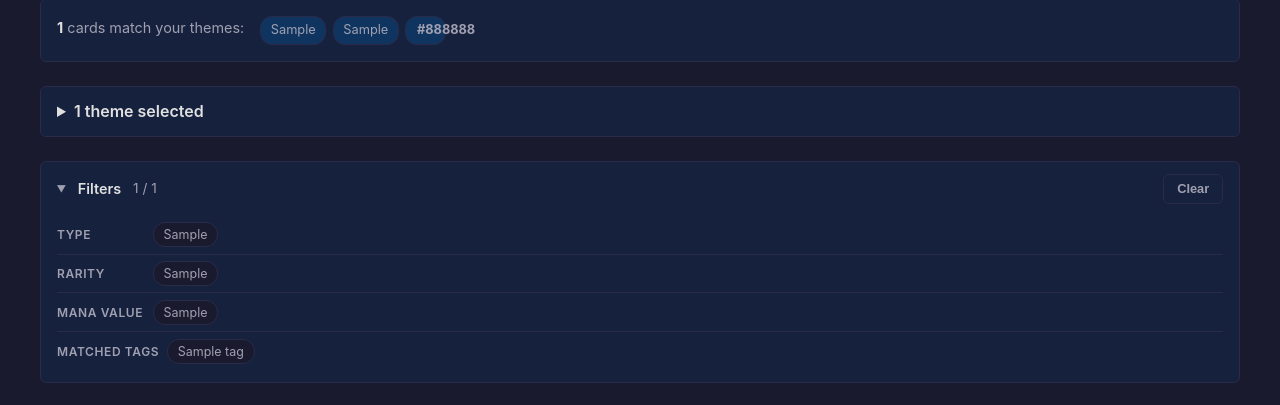
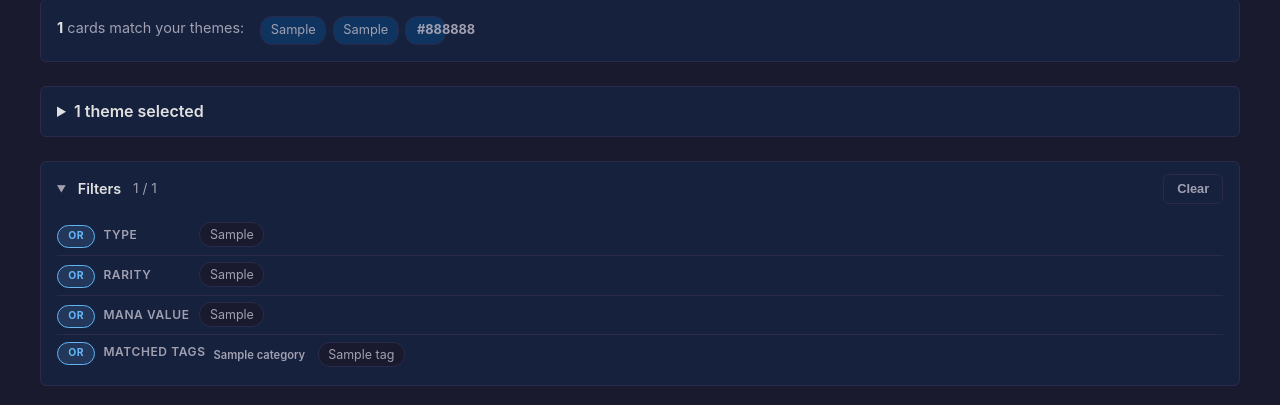
Before and after one commit to Lmdudester/Gather-Them, a Django app: template finder/templates/finder/results.html in a window 1280 px wide, after a click that opens the changed part. Shown: the part 244-649 px from the top of the page. Run offline with Django 5.2, Linux system fonts and the light colour scheme; the template is opened without the code that fills it: most values are stand-ins (such as "Sample title", 1, 10 or a date in 2020); one stand-in notice (Sample message) is shown.

Commit message:
Group matched tags by category in results filter, add AND/OR toggle to all filters
Tags in the Matched Tags filter are now grouped by category (Subtype,
Keyword, Oracle Pattern) with labels, instead of a flat alphabetical
list. Card Type tags are omitted since they duplicate the existing Type
filter. Tag display strips the "Category:" prefix throughout (filter
buttons, card tags, active filter summary). Also adds OR/AND toggle
support to all filter categories.

Co-Authored-By: Claude Opus 4.6 <noreply@anthropic.com>

```diff
--- a/finder/static/finder/css/styles.css
+++ b/finder/static/finder/css/styles.css
@@ -695,7 +695,98 @@ textarea:focus, select:focus {
     flex-shrink: 0;
 }
 
+/* === Filter Mode Toggle (OR/AND) === */
+.filter-mode-toggle {
+    display: inline-flex;
+    align-items: center;
+    justify-content: center;
+    width: 2.4rem;
+    padding: 0.15rem 0;
+    background: rgba(100, 181, 246, 0.15);
+    border: 1px solid #64b5f6;
+    border-radius: 12px;
+    cursor: pointer;
+    user-select: none;
+    flex-shrink: 0;
+    transition: background 0.2s, border-color 0.2s;
+}
+
+.filter-mode-toggle input[type="checkbox"] {
+    display: none;
+}
+
+.filter-mode-label {
+    font-size: 0.65rem;
+    font-weight: 700;
+    letter-spacing: 0.04em;
+    color: #64b5f6;
+    transition: color 0.2s;
+}
+
+.filter-mode-toggle:has(input:checked) {
+    background: rgba(233, 69, 96, 0.15);
+    border-color: var(--accent);
+}
+
+.filter-mode-toggle:has(input:checked) .filter-mode-label {
+    color: var(--accent-hover);
+}
+
+.summary-mode-badge {
+    display: inline-block;
+    font-size: 0.65rem;
+    font-weight: 700;
+    letter-spacing: 0.04em;
+    padding: 0.05rem 0.4rem;
+    border-radius: 8px;
+    margin-left: 0.3rem;
+    vertical-align: middle;
+}
+
+.summary-mode-or {
+    background: rgba(100, 181, 246, 0.15);
+    color: #64b5f6;
+    border: 1px solid #64b5f6;
+}
+
+.summary-mode-and {
+    background: rgba(233, 69, 96, 0.15);
+    color: var(--accent-hover);
+    border: 1px solid var(--accent);
+}
+
 .filter-options {
+    display: flex;
+    flex-wrap: wrap;
+    gap: 0.3rem;
+}
+
+.filter-section-grouped {
+    align-items: flex-start;
+}
+
+.filter-options-grouped {
+    display: flex;
+    flex-direction: column;
+    gap: 0.4rem;
+    flex: 1;
+}
+
+.filter-tag-group {
+    display: flex;
+    align-items: baseline;
+    gap: 0.5rem;
+}
+
+.filter-tag-group-label {
+    font-size: 0.7rem;
+    font-weight: 600;
+    color: var(--text-muted);
+    min-width: 6rem;
+    flex-shrink: 0;
+}
+
+.filter-tag-group-buttons {
     display: flex;
     flex-wrap: wrap;
     gap: 0.3rem;
@@ -984,12 +1075,16 @@ footer {
     }
 
     .filter-section {
-        flex-direction: column;
+        flex-wrap: wrap;
         gap: 0.25rem;
     }
 
     .filter-section-label {
         min-width: 0;
+    }
+
+    .filter-options {
+        width: 100%;
     }
 
     h1 {
--- a/finder/templates/finder/base.html
+++ b/finder/templates/finder/base.html
@@ -6,7 +6,7 @@
     <title>{% block title %}Gather Them - MTG Card Finder{% endblock %}</title>
     {% load static %}
     <link rel="icon" type="image/png" href="{% static 'finder/img/logo.png' %}">
-    <link rel="stylesheet" href="{% static 'finder/css/styles.css' %}?v=6">
+    <link rel="stylesheet" href="{% static 'finder/css/styles.css' %}?v=8">
 </head>
 <body>
     <header>
--- a/finder/templates/finder/results.html
+++ b/finder/templates/finder/results.html
@@ -46,6 +46,10 @@
         <div class="filter-bar-body">
             {% if filter_types %}
             <div class="filter-section">
+                <label class="filter-mode-toggle" data-category="types">
+                    <input type="checkbox">
+                    <span class="filter-mode-label">OR</span>
+                </label>
                 <span class="filter-section-label">Type</span>
                 <div class="filter-options">
                     {% for t in filter_types %}
@@ -57,6 +61,10 @@
 
             {% if filter_rarities %}
             <div class="filter-section">
+                <label class="filter-mode-toggle" data-category="rarity">
+                    <input type="checkbox">
+                    <span class="filter-mode-label">OR</span>
+                </label>
                 <span class="filter-section-label">Rarity</span>
                 <div class="filter-options">
                     {% for r in filter_rarities %}
@@ -68,6 +76,10 @@
 
             {% if filter_mvs %}
             <div class="filter-section">
+                <label class="filter-mode-toggle" data-category="mv">
+                    <input type="checkbox">
+                    <span class="filter-mode-label">OR</span>
+                </label>
                 <span class="filter-section-label">Mana Value</span>
                 <div class="filter-options">
                     {% for mv in filter_mvs %}
@@ -77,12 +89,23 @@
             </div>
             {% endif %}
 
-            {% if filter_tags %}
-            <div class="filter-section">
+            {% if filter_tags_grouped %}
+            <div class="filter-section filter-section-grouped">
+                <label class="filter-mode-toggle" data-category="tags">
+                    <input type="checkbox">
+                    <span class="filter-mode-label">OR</span>
+                </label>
                 <span class="filter-section-label">Matched Tags</span>
-                <div class="filter-options">
-                    {% for tag in filter_tags %}
-                    <button type="button" class="filter-btn" data-category="tags" data-value="{{ tag }}">{{ tag }}</button>
+                <div class="filter-options filter-options-grouped">
+                    {% for category, tags in filter_tags_grouped %}
+                    <div class="filter-tag-group">
+                        <span class="filter-tag-group-label">{{ category }}</span>
+                        <div class="filter-tag-group-buttons">
+                            {% for tag in tags %}
+                            <button type="button" class="filter-btn" data-category="tags" data-value="{{ tag }}">{{ tag|tag_display }}</button>
+                            {% endfor %}
+                        </div>
+                    </div>
                     {% endfor %}
                 </div>
             </div>
@@ -113,7 +136,7 @@
                 <span class="card-name">{{ card.name }}</span>
                 <div class="card-matched-tags">
                     {% for tag in matched_tags %}
-                    <span class="tag tag-small">{{ tag }}</span>
+                    <span class="tag tag-small">{{ tag|tag_display }}</span>
                     {% endfor %}
                 </div>
             </div>
@@ -141,8 +164,28 @@
     const visibleCount = document.getElementById('visible-count');
     const activeSummary = document.getElementById('filter-active-summary');
     const cardItems = document.querySelectorAll('.card-item');
+    const modeToggles = document.querySelectorAll('.filter-mode-toggle');
 
     if (!filterBtns.length) return;
+
+    // Track active filters per category
+    const activeFilters = {};
+
+    // Track AND/OR mode per category (false = OR, true = AND)
+    const filterModes = {};
+
+    // Mode toggle listeners
+    modeToggles.forEach(toggle => {
+        const category = toggle.dataset.category;
+        const checkbox = toggle.querySelector('input');
+        const label = toggle.querySelector('.filter-mode-label');
+
+        checkbox.addEventListener('change', () => {
+            filterModes[category] = checkbox.checked;
+            label.textContent = checkbox.checked ? 'AND' : 'OR';
+            filterCards();
+        });
+    });
 
     // Prevent Clear button from toggling the details open/close
     clearBtn.addEventListener('click', (e) => {
@@ -151,11 +194,18 @@
         for (const key in activeFilters) {
             delete activeFilters[key];
         }
+        // Reset all toggles to OR
+        modeToggles.forEach(toggle => {
+            const checkbox = toggle.querySelector('input');
+            const label = toggle.querySelector('.filter-mode-label');
+            checkbox.checked = false;
+            label.textContent = 'OR';
+        });
+        for (const key in filterModes) {
+            delete filterModes[key];
+        }
         filterCards();
     });
-
-    // Track active filters per category
-    const activeFilters = {};
 
     filterBtns.forEach(btn => {
         btn.addEventListener('click', () => {
@@ -192,8 +242,19 @@
             const line = document.createElement('div');
             line.className = 'filter-active-summary-line';
             const label = categoryLabels[category] || category;
-            line.innerHTML = '<strong>' + label + ':</strong> <span class="summary-values">' +
-                [...values].map(v => v.charAt(0).toUpperCase() + v.slice(1)).join(', ') + '</span>';
+            const isAnd = filterModes[category];
+            const separator = isAnd ? ' AND ' : ', ';
+            const valuesText = [...values].map(v => {
+                // Strip "Category:" prefix for tags
+                const display = category === 'tags' && v.includes(':') ? v.split(':').slice(1).join(':') : v;
+                return display.charAt(0).toUpperCase() + display.slice(1);
+            }).join(separator);
+            const badgeClass = isAnd ? 'summary-mode-and' : 'summary-mode-or';
+            const badgeText = isAnd ? 'AND' : 'OR';
+            const badge = values.size > 1
+                ? ' <span class="summary-mode-badge ' + badgeClass + '">' + badgeText + '</span>'
+                : '';
+            line.innerHTML = '<strong>' + label + ':</strong> <span class="summary-values">' + valuesText + '</span>' + badge;
             activeSummary.appendChild(line);
         }
     }
@@ -207,18 +268,35 @@
             for (const [category, values] of Object.entries(activeFilters)) {
                 if (values.size === 0) continue;
 
+                const isAnd = filterModes[category];
                 let categoryMatch = false;
 
                 if (category === 'types') {
                     const itemTypes = item.dataset.types.split(',').filter(Boolean);
-                    categoryMatch = itemTypes.some(t => values.has(t));
+                    if (isAnd) {
+                        categoryMatch = [...values].every(v => itemTypes.includes(v));
+                    } else {
+                        categoryMatch = itemTypes.some(t => values.has(t));
+                    }
                 } else if (category === 'rarity') {
-                    categoryMatch = values.has(item.dataset.rarity);
+                    if (isAnd) {
+                        categoryMatch = [...values].every(v => v === item.dataset.rarity);
+                    } else {
+                        categoryMatch = values.has(item.dataset.rarity);
+                    }
                 } else if (category === 'mv') {
-                    categoryMatch = values.has(item.dataset.mv);
+                    if (isAnd) {
+                        categoryMatch = [...values].every(v => v === item.dataset.mv);
+                    } else {
+                        categoryMatch = values.has(item.dataset.mv);
+                    }
                 } else if (category === 'tags') {
                     const itemTags = item.dataset.tags.split(',').filter(Boolean);
-                    categoryMatch = itemTags.some(t => values.has(t));
+                    if (isAnd) {
+                        categoryMatch = [...values].every(v => itemTags.includes(v));
+                    } else {
+                        categoryMatch = itemTags.some(t => values.has(t));
+                    }
                 }
 
                 if (!categoryMatch) {
--- a/finder/templatetags/card_extras.py
+++ b/finder/templatetags/card_extras.py
@@ -28,3 +28,9 @@ def scryfall_page_url(card):
     if not set_code or not number:
         return ''
     return f'https://scryfall.com/card/{set_code}/{number}'
+
+
+@register.filter
+def tag_display(value):
+    """Strip category prefix from tag for display: 'Subtype:Goblin' -> 'Goblin'."""
+    return value.split(':', 1)[1] if ':' in value else value
```
Also changed, not shown: finder/views.py (+16 -4 lines), README.md.
